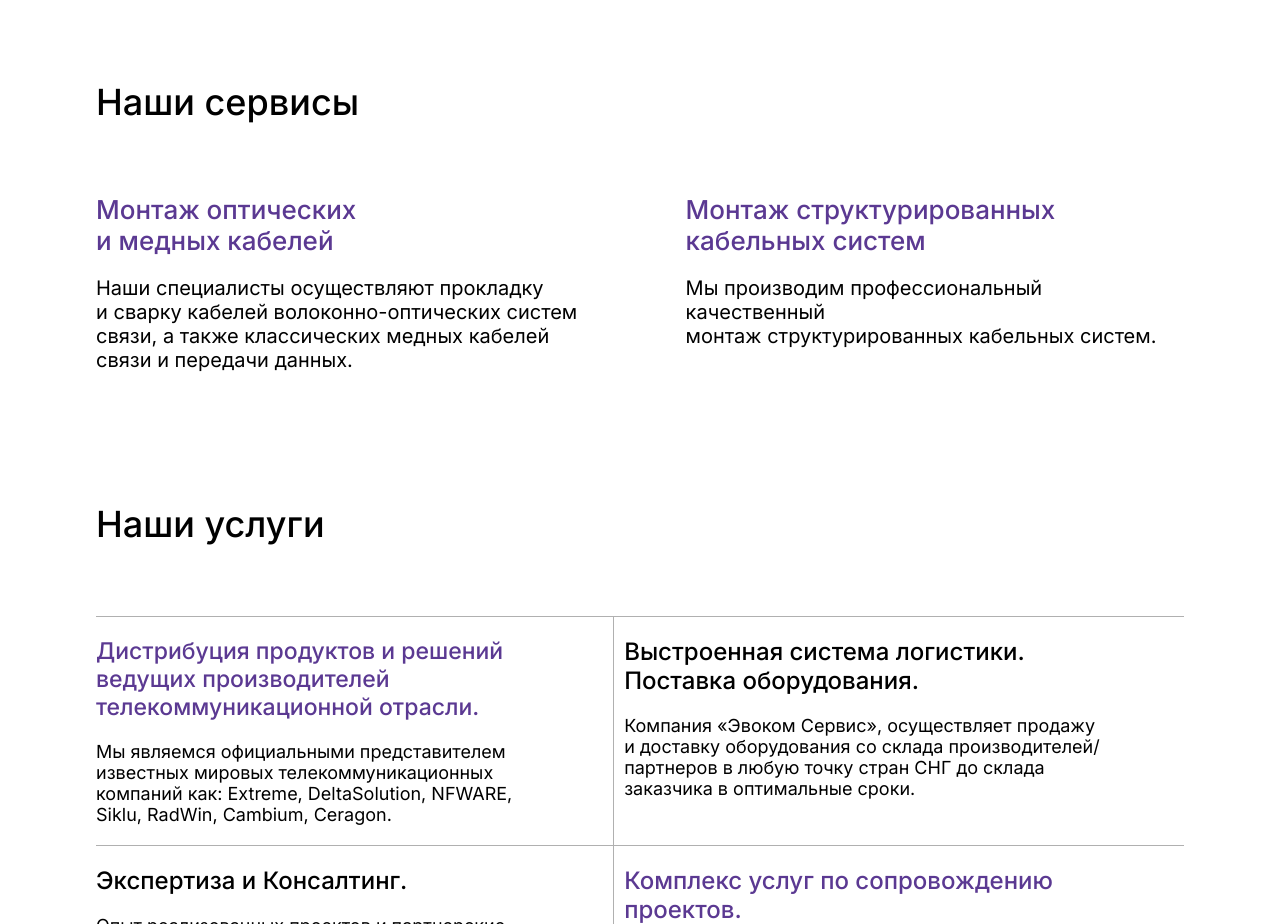
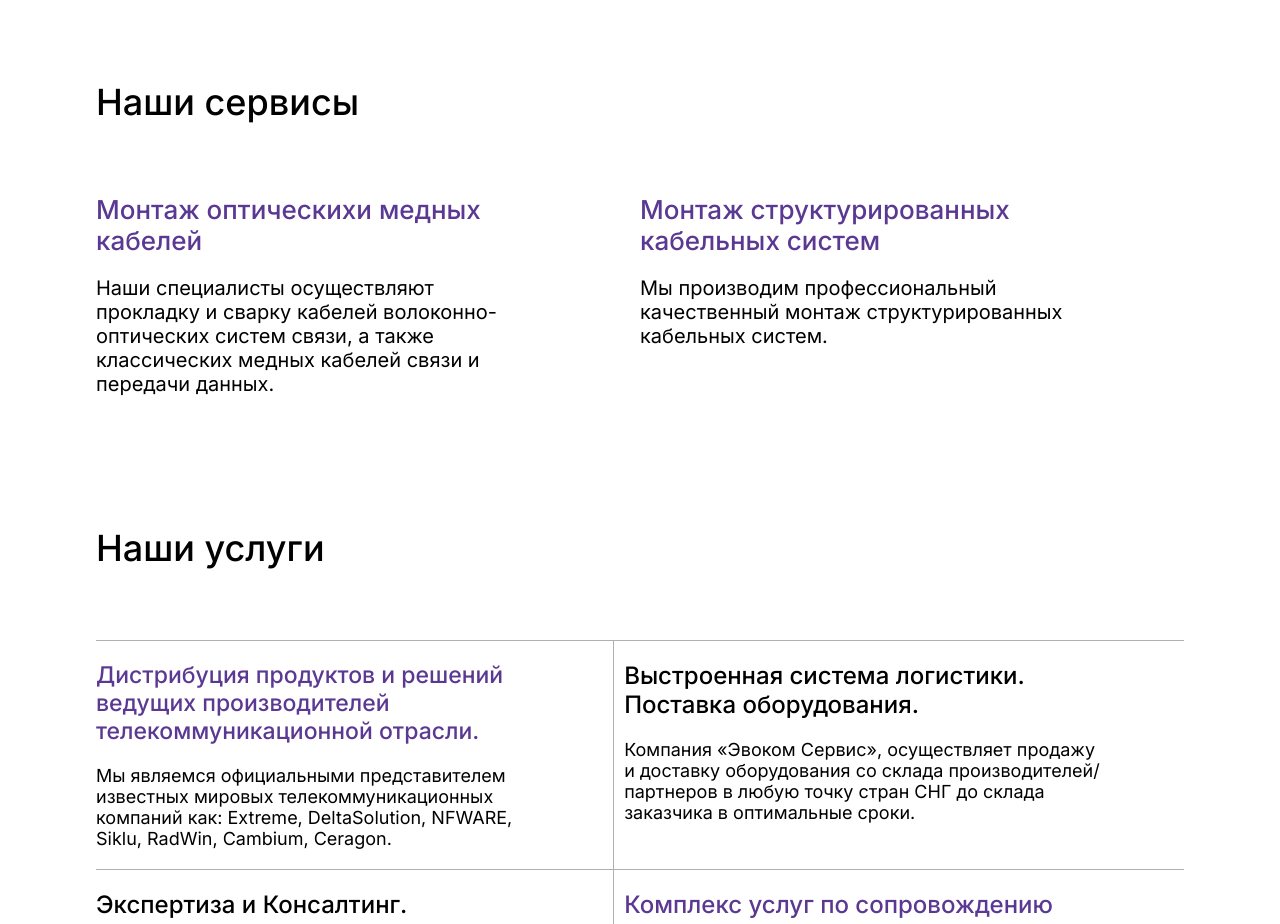
Before and after one commit to Bonecide/EvoCom, a React (Create React App) app: page / in a window 1280 px wide. Shown: the part 1840-2764 px from the top of the page. Built offline with nearby package versions, Linux system fonts and the light colour scheme.

Commit message:
services

```diff
--- a/src/Section/OurServices/Services.jsx
+++ b/src/Section/OurServices/Services.jsx
@@ -2,23 +2,23 @@ import '../OurServices/Services.scss'
 
 export default function Services(){
   return(
-    <div className="services">
+    <div className="services" id='Services'>
       <div className="container">
         <h1 className="title">Наши сервисы</h1>
         <div className="description">
           <div className="services_section">
-            <h2 className="services_title">Монтаж оптических<br/> и медных кабелей</h2>
+            <h2 className="services_title">Монтаж оптическихи медных кабелей</h2>
             <p className="services_description">
-               Наши специалисты осуществляют прокладку<br/>
-               и сварку кабелей волоконно-оптических систем <br/>
-               связи, а также классических медных кабелей <br/>
+               Наши специалисты осуществляют прокладку
+               и сварку кабелей волоконно-оптических систем
+               связи, а также классических медных кабелей
                связи и передачи данных.
             </p>
           </div>
           <div className="services_section">
-            <h2 className="services_title">Монтаж структурированных <br/>кабельных систем </h2>
+            <h2 className="services_title">Монтаж структурированных кабельных систем </h2>
             <p  className="services_description">
-               Мы производим профессиональный качественный<br/>
+               Мы производим профессиональный качественный
                монтаж структурированных кабельных систем.
             </p>
           </div>
--- a/src/Section/OurServices/Services.scss
+++ b/src/Section/OurServices/Services.scss
@@ -12,7 +12,7 @@
     font-weight: 400;
   }
   &_section{
-   width: 45%;
+   width: 40%;
   }
 }
 .title{
@@ -21,6 +21,6 @@
 }
 .description {
   display: flex;
-  gap: 100px;
+  gap: 10%;
   padding-top: 70px;
 }
```
